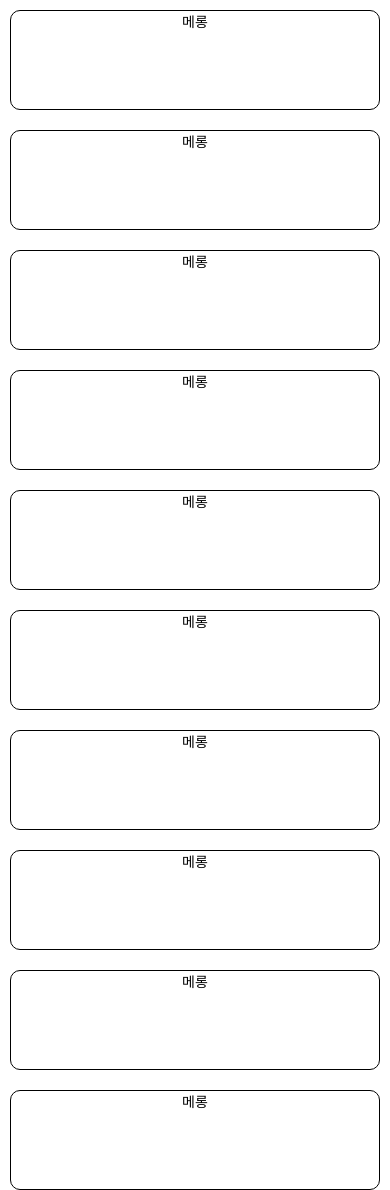
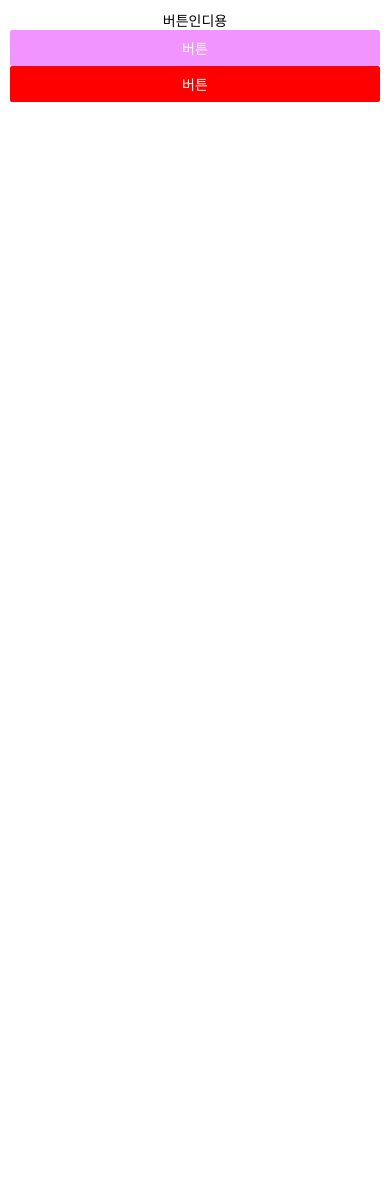
Before and after one commit to he0o0nje/myhoneytip-App, a React Native app: screen / in a window 390 px wide. After the commit the page ends 844 px from the top, so only its background shows below. Built offline with nearby package versions, Linux system fonts and the light colour scheme.

Commit message:
6-3 button

```diff
--- a/App.js
+++ b/App.js
@@ -1,39 +1,29 @@
 import { StatusBar } from 'expo-status-bar';
 import React from 'react';
-import { StyleSheet, Text, View } from 'react-native';
+import { Alert, StyleSheet, Text, View } from 'react-native';
+import { Button } from 'react-native-web';
 
 export default function App() {
   return (
     <View style={styles.container}>
       <View style={styles.textcontainer}>
-      <Text style={styles.textstyle}>메롱</Text>
-      </View>
-      <View style={styles.textcontainer}>
-      <Text style={styles.textstyle}>메롱</Text>
-      </View>
-      <View style={styles.textcontainer}>
-      <Text style={styles.textstyle}>메롱</Text>
-      </View>
-      <View style={styles.textcontainer}>
-      <Text style={styles.textstyle}>메롱</Text>
-      </View>
-      <View style={styles.textcontainer}>
-      <Text style={styles.textstyle}>메롱</Text>
-      </View>
-      <View style={styles.textcontainer}>
-      <Text style={styles.textstyle}>메롱</Text>
-      </View>
-      <View style={styles.textcontainer}>
-      <Text style={styles.textstyle}>메롱</Text>
-      </View>
-      <View style={styles.textcontainer}>
-      <Text style={styles.textstyle}>메롱</Text>
-      </View>
-      <View style={styles.textcontainer}>
-      <Text style={styles.textstyle}>메롱</Text>
-      </View>
-      <View style={styles.textcontainer}>
-      <Text style={styles.textstyle}>메롱</Text>
+      <Text style={styles.textstyle}>버튼인디용</Text>
+      <Button
+        style={styles.buttonstyle}
+        title="버튼"
+        color="#f194ff"
+        onPress={function(){
+          Alert.alert('팝업 알람!')
+        }}
+        />
+        <Button
+        style={styles.buttonstyle}
+        title="버튼"
+        color="#ff0000"
+        onPress={()=>{
+          Alert.alert('팝업 알람!')
+        }}
+        />
       </View>
     </View>
   );
@@ -46,9 +36,6 @@ const styles = StyleSheet.create({
   },
   textcontainer: {
     height: 100,
-    borderColor:'#000',
-    borderWidth:1,
-    borderRadius:10,
     margin:10,
   },
   textstyle: {
```
